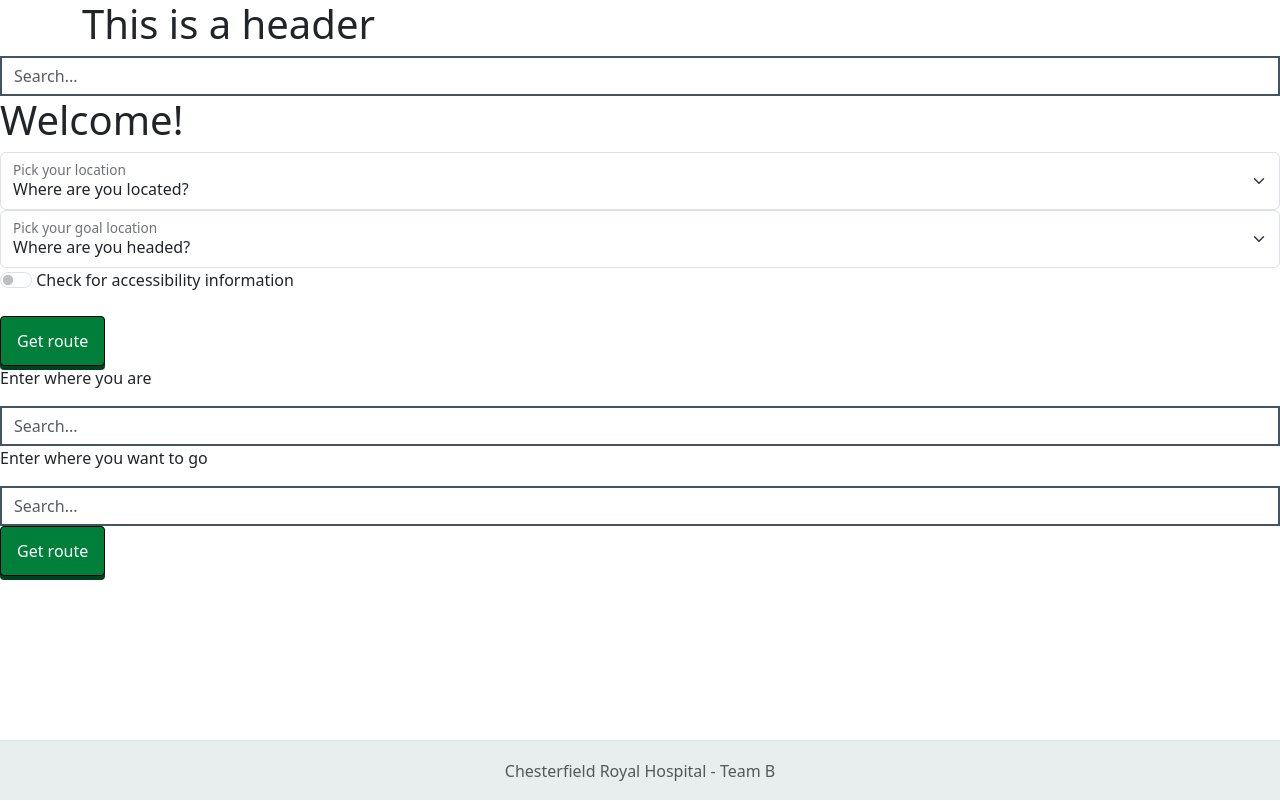
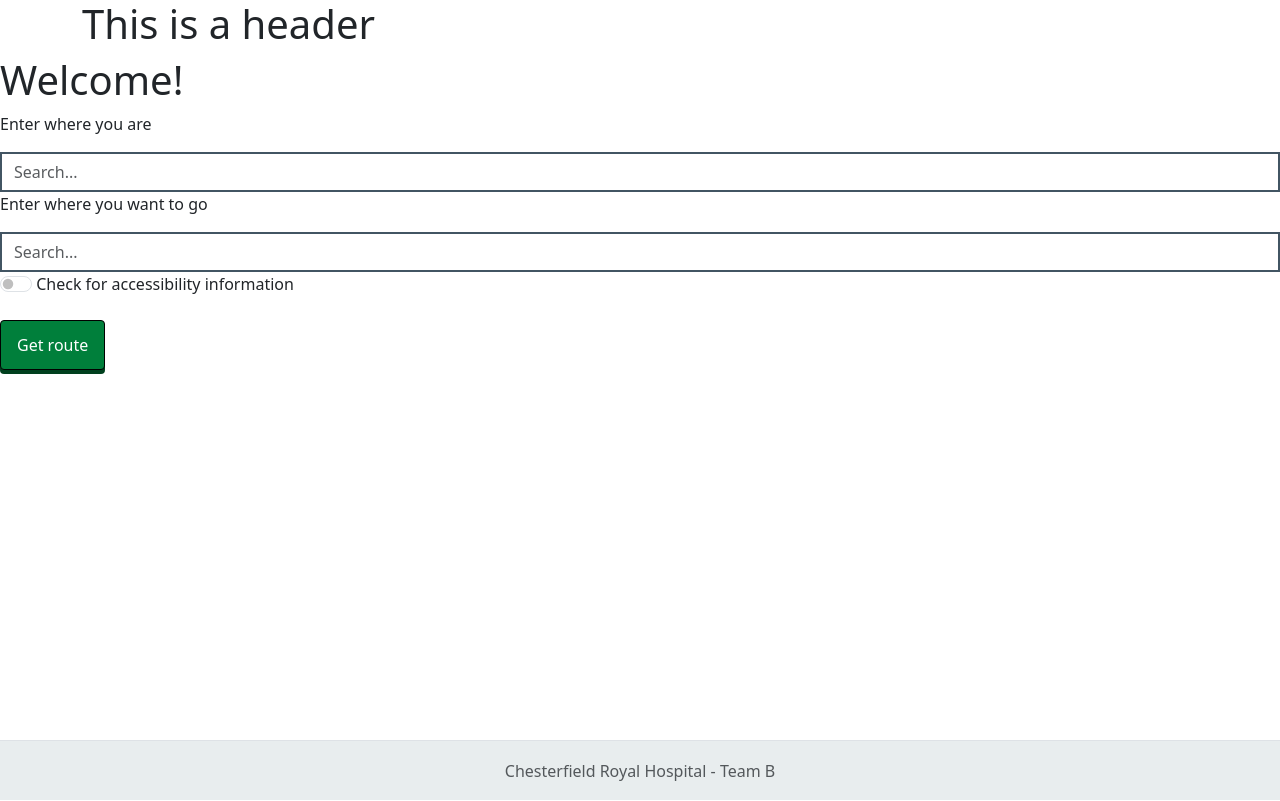
Before and after one commit to hbarker99/Chesterfield-Hospital-Team-B, a PHP site: page / in a window 1280 px wide. Run offline with PHP 8.4, Linux system fonts and the light colour scheme; data comes from the database, SQL or seed files in the repository; data that the repository does not hold is empty.

Commit message:
index page linked to algo
dropdown components changed:
php and js changes so form works
added border stuffs to css
mapping-algo change is just printing the form outcomes
index is form stuff

```diff
--- a/components/dropdown/data.php
+++ b/components/dropdown/data.php
@@ -26,12 +26,11 @@ function locationFill(){
 if (isset($_GET['search'])) {
     $search = $_GET['search'];
     $data = fetchData();
-    echo( json_encode(array_values($data)));
-    return;
     $filteredData = array_filter($data, function($item) use ($search) {
-        return stripos($item, $search) !== false;
+        return stripos($item['name'], $search) !== false;
     });
     echo json_encode(array_values($filteredData));
+
 }
 error_log('Unexpected case reached in data.php');
 ?>
--- a/components/dropdown/dropdown.js
+++ b/components/dropdown/dropdown.js
@@ -8,12 +8,10 @@ function Search(e) {
     var searchValue = e.type === 'keyup' ? this.value : '';
     var dropdownContent = this.parentNode.querySelector('.dropdown-content');
     fetch('components/dropdown/data.php?search=' + searchValue)
-        .then(response => response.json())
+        .then(response =>  response.json())
         .then(data => {
-            console.log(data)
             dropdownContent.innerHTML = '';
             data.forEach(item => {
-                console.log(item)
                 var selection = document.createElement('div');
                 selection.addEventListener('mousedown', SelectOption)
                 selection.className = 'dropdown-option';
@@ -25,7 +23,6 @@ function Search(e) {
             dropdownContent.style.display = 'flex';
         })
         .catch(error => console.error('Error fetching data:', error));
-
 }
 
 function Close(e) {
@@ -34,9 +31,14 @@ function Close(e) {
 }
 
 function SelectOption() {
-    var input = this.parentNode.parentNode.querySelector('.searchInput')
-    var inputId = this.parentNode.parentNode.querySelector('#dropdownValue')
+    // Find the search input associated with this dropdown
+    var input = this.closest('.dropdown').querySelector('.searchInput');
 
-    input.value = this.innerHTML
-    inputId.value = this.id
+    // Find the ID of the hidden input field associated with this dropdown
+    var dropdownId = input.id;
+    var inputId = document.getElementById(dropdownId == '1' ? 'startPoint' : 'endPoint');
+
+    // Update the value of the search input and the hidden input field
+    input.value = this.textContent; // Update the visible input with the selected name
+    inputId.value = this.id; // Update the hidden input with the selected node_id
 }
--- a/footer.php
+++ b/footer.php
@@ -1,7 +1,7 @@
 <!doctype html>
 <html lang="en">
     <footer class="border-top footer text-muted">
-        <div class = "container">
+        <div class = "">
             Chesterfield Royal Hospital - Team B
         </div>
     </footer>
--- a/index.php
+++ b/index.php
@@ -1,27 +1,6 @@
 <?php require("navBar.php");
 include_once("dbString.php");
-
-function locationFill(){
-
-    $db = new SQLite3(get_string());
-    $stmt = $db->prepare('SELECT name, node_id FROM Node WHERE endpoint=1');
-    $result = $stmt->execute();
-    $rows_array = [];
-    while ($row=$result->fetchArray())
-    {
-        $rows_array[]=$row;
-    }
-    return $rows_array;
-}
-
-function startLocation() {
-    $db = new SQLite3(get_string());
-    $stmt = $db->prepare('SELECT name FROM Node WHERE node_id=:nodeId');
-    $stmt->bindParam(':nodeId', $_GET['location'], SQLITE3_INTEGER);
-    $result = $stmt->execute();
-    $data = $result->fetchArray(SQLITE3_ASSOC);
-    return $data['name'];
-}
+include("./indexPHP/startLocation.php");
 
 require ("footer.php");
 ?>
@@ -34,10 +13,7 @@ require ("footer.php");
         <title>Chesterfield Group B</title>
     </head>
 
-
-
     <body id="bootstrap-overrides">
-        <?php include './components/dropdown/dropdown.php'; ?>
         <div>
             <h1>Welcome!
                 <?php if(isset($_GET['location'])):
@@ -46,67 +22,29 @@ require ("footer.php");
                 <?php endif;?>
             </h1>
         </div>
-        <div>
-            <?php if(!isset($_GET['location'])): ?>
+        <div >
+            <form method="post" action="mapping-algo.php">
+                <div>
+                    <p>Enter where you are</p>
+                    <?php $DropdownId = 1; include './components/dropdown/dropdown.php'; ?>
+                </div>
+                <div>
+                    <p>Enter where you want to go</p>
+                    <?php $DropdownId = 2;include './components/dropdown/dropdown.php'; ?>
+                </div>
 
-            <form method="post" action="mapping-algo.php">
-                <div class="form-floating">
-                    <select class="form-select" id="floatingSelect" aria-label="Floating label select example">
-                        <option selected>Where are you located?</option>
-                        <?php
-                        $locations = locationFill();
-                        foreach($locations as $location){
-                            echo '<option value="'.$location['node_id'].'">'.$location['name'].'</option>';
-                        }
-                        ?>
-                    </select>
-                    <label for="floatingSelect">Pick your location</label>
-                </div>
-                <?php endif; ?>
+                <input type="hidden" id="startPoint" name="startPoint">
+                <input type="hidden" id="endPoint" name="endPoint">
 
-                <div class="form-floating">
-                    <select class="form-select" id="floatingSelect" aria-label="Floating label select example">
-                        <option selected>Where are you headed?</option>
-                        <?php
-                        $locations = locationFill();
-                        foreach($locations as $location){
-                            echo '<option value="'.$location['node_id'].'">'.$location['name'].'</option>';
-                        }
-                        ?>
-                    </select>
-                    <label for="floatingSelect">Pick your goal location</label>
-                </div>
                 <div class="mb-4 form-switch">
-                    <input type="checkbox" class="form-check-input" role="switch" id="exampleCheck0">
-                    <label class="form-check-label" for="exampleCheck0">Check for accessibility information</label>
+                    <input type="checkbox" class="form-check-input" role="switch" id="accessibilityCheck" name="accessibilityCheck">
+                    <label class="form-check-label" for="accessibilityCheck">Check for accessibility information</label>
                 </div>
 
                 <div>
                     <button type="submit" class="btn btn-primary">Get route</button>
                 </div>
             </form>
-
-            <form>
-
-                <div>
-                    <p>Enter where you are</p>
-                    <?php include './components/dropdown/dropdown.php'; ?>
-                </div>
-                <div>
-
-                    <p>Enter where you want to go</p>
-                    <?php include './components/dropdown/dropdown.php'; ?>
-                </div>
-                <div>
-                    <button type="submit" class="btn btn-primary">Get route</button>
-                </div>
-
-
-            </form>
-
-
         </div>
-
     </body>
-
 </html>
--- /dev/null
+++ b/indexPHP/startLocation.php
@@ -0,0 +1,9 @@
+<?php
+function startLocation() {
+    $db = new SQLite3(get_string());
+    $stmt = $db->prepare('SELECT name FROM Node WHERE node_id=:nodeId');
+    $stmt->bindParam(':nodeId', $_GET['location'], SQLITE3_INTEGER);
+    $result = $stmt->execute();
+    $data = $result->fetchArray(SQLITE3_ASSOC);
+    return $data['name'];
+}
--- a/site.css
+++ b/site.css
@@ -1,6 +1,7 @@
 @font-face { font-family: "Frutiger Regular"; src: url('./fonts/Frutiger/Frutiger Regular/Frutiger Regular.ttf'); }
 @font-face { font-family: "Frutiger Light"; src: url('./fonts/Frutiger/Frutiger Light/Frutiger Light.ttf'); }
 @font-face { font-family: "Frutiger Roman"; src: url('./fonts/Frutiger/Frutiger Roman/Frutiger Roman.ttf'); }
+
 
 
 :root {
@@ -92,7 +93,7 @@
 .center{
     text-align:center;
     margin: auto;
-    width: 100%;
+    width: 80%;
     padding: 0.625rem;
     border-style: solid;
     border-width: 0.063rem;
@@ -111,3 +112,20 @@
     line-height: 3.75rem;
     background-color: var(--primary-light-grey);
   }
+
+.border-top {
+  border-top: 1px solid #e5e5e5;
+}
+.border-bottom {
+  border-bottom: 1px solid #e5e5e5;
+}
+
+body {
+  margin-bottom: 60px;
+}
+
+body::after {
+  content: '';
+  display: block;
+  height: 100px;
+}
```
Also changed, not shown: mapping-algo.php (+36 -0 lines).
